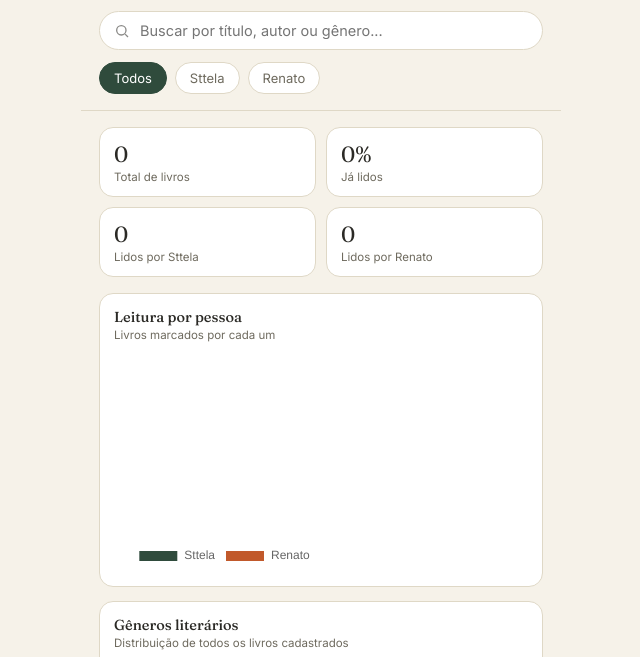
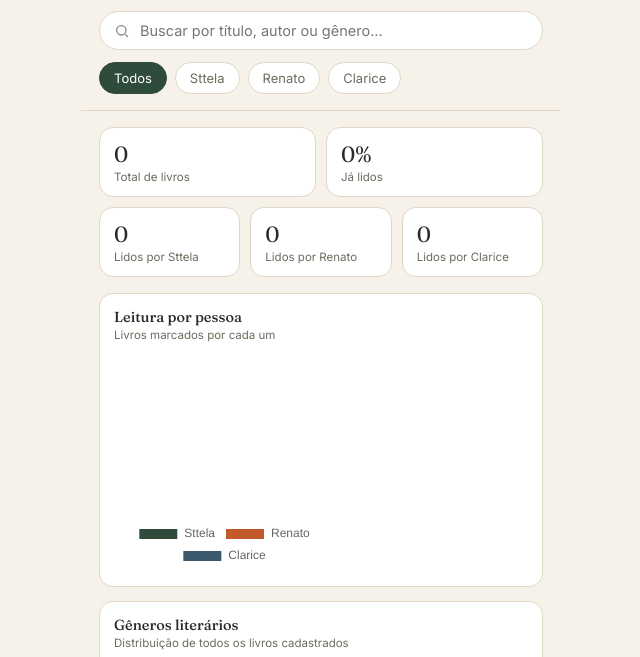
Before and after one commit to renatoavila/livros-crud, a plain HTML site: page index.html in a window 1280 px wide. Both pictures are taken after a click on the button "Estatísticas". Shown: the part 72-729 px from the top of the page, without its empty margins (319-959 px from the left). Drawn offline with nearby package versions, Linux system fonts and the light colour scheme; no server answers.

Commit message:
Inclui a leitora Clarice (filtro, formulário, tags e estatísticas)
Co-Authored-By: Claude Opus 5.5 <noreply@anthropic.com>
Claude-Session: https://claude.ai/code/session_01PVVdaubisLHaCS361qLsvA

```diff
--- a/index.html
+++ b/index.html
@@ -69,7 +69,9 @@
   .chip.active{background:var(--green);border-color:var(--green);color:#fff;}
 
   main{padding:16px 18px 8px;}
-  .stats-row{display:grid;grid-template-columns:1fr 1fr;gap:10px;margin-bottom:16px;}
+  .stats-row{display:grid;grid-template-columns:repeat(6,1fr);gap:10px;margin-bottom:16px;}
+  .stats-row .stat{grid-column:span 2;}
+  .stats-row .stat:nth-child(-n+2){grid-column:span 3;}
   .stat{background:var(--card);border:1px solid var(--line);border-radius:var(--radius);padding:12px 14px;}
   .stat .n{font-family:'Fraunces',serif;font-size:22px;}
   .stat .l{font-size:11.5px;color:var(--ink-soft);margin-top:2px;}
@@ -168,9 +170,9 @@
   .field input:focus{border-color:var(--green);}
   .row2{display:flex;gap:10px;}
   .row2 .field{flex:1;}
-  .switches{display:flex;gap:10px;margin-bottom:6px;}
+  .switches{display:flex;gap:8px;margin-bottom:6px;}
   .switch{
-    flex:1;border:1px solid var(--line);border-radius:12px;padding:12px;
+    flex:1;border:1px solid var(--line);border-radius:12px;padding:12px 10px;gap:6px;
     display:flex;align-items:center;justify-content:space-between;
     background:var(--card);cursor:pointer;
   }
@@ -243,6 +245,7 @@
       <div class="chip active" data-filter="todos">Todos</div>
       <div class="chip" data-filter="sttela">Sttela</div>
       <div class="chip" data-filter="renato">Renato</div>
+      <div class="chip" data-filter="clarice">Clarice</div>
     </div>
   </div>
 
@@ -322,6 +325,7 @@
       <div class="switches">
         <label class="switch"><span>Sttela leu</span><input type="checkbox" id="sttela"></label>
         <label class="switch"><span>Renato leu</span><input type="checkbox" id="renato"></label>
+        <label class="switch"><span>Clarice leu</span><input type="checkbox" id="clarice"></label>
       </div>
       <div class="sheet-foot" style="padding:6px 0 0;">
         <button type="submit" class="btn-primary" id="salvarBtn">Salvar</button>
@@ -456,7 +460,8 @@ function aplicarFiltros() {
     const matchFiltro =
       currentFilter === 'todos' ||
       (currentFilter === 'sttela' && livro.sttela === 'Sim') ||
-      (currentFilter === 'renato' && livro.renato === 'Sim');
+      (currentFilter === 'renato' && livro.renato === 'Sim') ||
+      (currentFilter === 'clarice' && livro.clarice === 'Sim');
     return matchTermo && matchFiltro;
   });
   visibleCount = PAGE_SIZE;
@@ -493,6 +498,7 @@ function renderList() {
     let tagsWho = '';
     if (livro.sttela === 'Sim') tagsWho += `<span class="tag who">Sttela leu</span>`;
     if (livro.renato === 'Sim') tagsWho += `<span class="tag who">Renato leu</span>`;
+    if (livro.clarice === 'Sim') tagsWho += `<span class="tag who">Clarice leu</span>`;
     div.innerHTML = `
       <div class="spine-wrap">
         <div class="spine-fallback" style="background:${colorFor(livro.titulo)}">${initialsFor(livro.titulo)}</div>
@@ -621,6 +627,7 @@ function abrirModalEditar(livro) {
   document.getElementById('genero').value = livro.genero || '';
   document.getElementById('sttela').checked = livro.sttela === 'Sim';
   document.getElementById('renato').checked = livro.renato === 'Sim';
+  document.getElementById('clarice').checked = livro.clarice === 'Sim';
   document.getElementById('formTitle').textContent = 'Editar livro';
   openSheet('sheetForm','backdropForm');
 }
@@ -687,6 +694,7 @@ livroForm.addEventListener('submit', async (e) => {
     genero: document.getElementById('genero').value.trim().replace(/\s+/g, ' '),
     sttela: document.getElementById('sttela').checked ? 'Sim' : 'Não',
     renato: document.getElementById('renato').checked ? 'Sim' : 'Não',
+    clarice: document.getElementById('clarice').checked ? 'Sim' : 'Não',
   };
   const payload = id ? { action: 'update', id, ...livroData } : { action: 'create', ...livroData };
 
@@ -817,7 +825,9 @@ function calculateStats() {
   const total = allBooks.length;
   const lidosSttela = allBooks.filter(l => l.sttela === 'Sim').length;
   const lidosRenato = allBooks.filter(l => l.renato === 'Sim').length;
-  const lidosAmbosOuAlgum = allBooks.filter(l => l.sttela === 'Sim' || l.renato === 'Sim').length;
+  const lidosClarice = allBooks.filter(l => l.clarice === 'Sim').length;
+  const lidoPorAlguem = l => l.sttela === 'Sim' || l.renato === 'Sim' || l.clarice === 'Sim';
+  const lidosAmbosOuAlgum = allBooks.filter(lidoPorAlguem).length;
 
   const generoCount = {};
   allBooks.forEach(l => {
@@ -826,18 +836,18 @@ function calculateStats() {
   });
 
   const generoLidoCount = {};
-  allBooks.filter(l => l.sttela === 'Sim' || l.renato === 'Sim').forEach(l => {
+  allBooks.filter(lidoPorAlguem).forEach(l => {
     const g = l.genero && l.genero.trim() !== '' ? l.genero.trim() : 'Não informado';
     generoLidoCount[g] = (generoLidoCount[g] || 0) + 1;
   });
 
   const autorLidoCount = {};
-  allBooks.filter(l => l.sttela === 'Sim' || l.renato === 'Sim').forEach(l => {
+  allBooks.filter(lidoPorAlguem).forEach(l => {
     const a = l.autor && l.autor.trim() !== '' ? l.autor.trim() : 'Desconhecido';
     autorLidoCount[a] = (autorLidoCount[a] || 0) + 1;
   });
 
-  return { total, lidosSttela, lidosRenato, lidosAmbosOuAlgum, generoCount, generoLidoCount, autorLidoCount };
+  return { total, lidosSttela, lidosRenato, lidosClarice, lidosAmbosOuAlgum, generoCount, generoLidoCount, autorLidoCount };
 }
 
 function renderStatsCards(stats) {
@@ -847,6 +857,7 @@ function renderStatsCards(stats) {
     <div class="stat"><div class="n">${pct}%</div><div class="l">Já lidos</div></div>
     <div class="stat"><div class="n">${stats.lidosSttela}</div><div class="l">Lidos por Sttela</div></div>
     <div class="stat"><div class="n">${stats.lidosRenato}</div><div class="l">Lidos por Renato</div></div>
+    <div class="stat"><div class="n">${stats.lidosClarice}</div><div class="l">Lidos por Clarice</div></div>
   `;
 }
 
@@ -864,7 +875,7 @@ function renderStats() {
   if (!chartsInited) {
     readingChart = new Chart(document.getElementById('readingChart'), {
       type: 'doughnut',
-      data: { labels: ['Sttela','Renato'], datasets: [{ data: [0,0], backgroundColor: [green, rust] }] },
+      data: { labels: ['Sttela','Renato','Clarice'], datasets: [{ data: [0,0,0], backgroundColor: [green, rust, '#3D5A6C'] }] },
       options: { plugins: { legend: { position: 'bottom' } } }
     });
     genreChart = new Chart(document.getElementById('genreChart'), {
@@ -890,7 +901,7 @@ function renderStats() {
     chartsInited = true;
   }
 
-  readingChart.data.datasets[0].data = [stats.lidosSttela, stats.lidosRenato];
+  readingChart.data.datasets[0].data = [stats.lidosSttela, stats.lidosRenato, stats.lidosClarice];
   readingChart.update();
 
   const generoTop = topEntries(stats.generoCount, 8);
```
